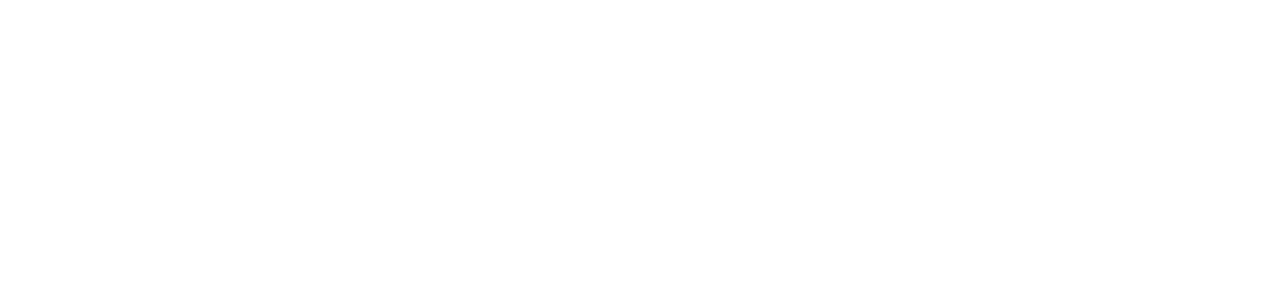
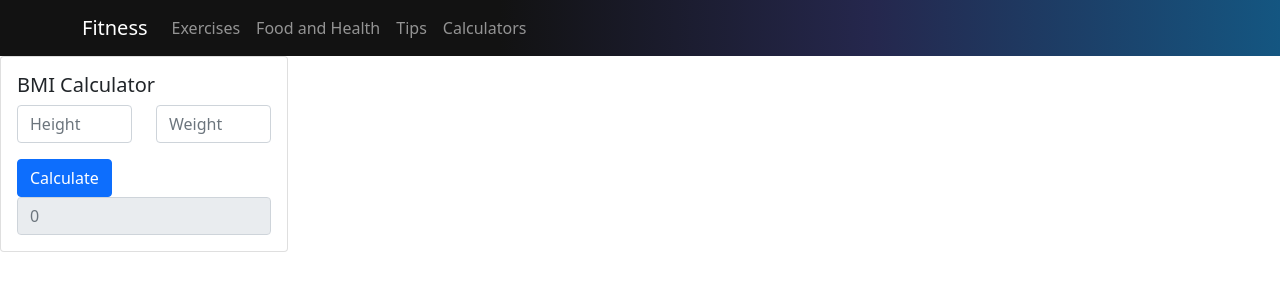
Before and after one commit to Mange99/Janet-Jackson, a React (Create React App) app: page /calculators in a window 1280 px wide. Before the commit this address had no page. Shown: the top 300 px of the page. Built offline with nearby package versions, Linux system fonts and the light colour scheme.

Commit message:
calculator page is created as well as BMI calculator

```diff
--- /dev/null
+++ b/src/components/calculatorCards/bmiCalculator.tsx
@@ -0,0 +1,58 @@
+import { Props } from "framer-motion/types/types";
+import React, { useState } from 'react';
+import { Button, Card, Col, Form, Row } from "react-bootstrap";
+import ReactDOM from "react-dom";
+import internal from "stream";
+
+
+let height:number=0;
+let weight:number=0;
+
+function bmiCalculate(){
+  const heightMeter: number = height/100;
+  return weight/(heightMeter*heightMeter);
+
+}
+
+export function BmiCalculator() {
+  const [bmi, setBmi] = useState(0);
+
+  return (
+    <>
+      <Card style={{ width: "18rem" }}>
+        <Card.Body>
+          <Card.Title>BMI Calculator</Card.Title>
+
+          <Form>
+            <Form.Group className="mb-3" controlId="formBasicEmail">
+
+              <Form>
+                <Row>
+                  <Col>
+                  <Form.Group controlId="height">
+                    <Form.Control onChange={(e)=>(height=Number(e.target.value))}  min="0" max="220" type="number" placeholder="Height" />
+                    </Form.Group>
+                  </Col>
+                  <Col>
+                  <Form.Group  controlId="weight">
+                    <Form.Control onChange={(e)=>(weight=Number(e.target.value))}  min="0" max ="160" type="number" placeholder="Weight" />
+                    </Form.Group>
+                  </Col>
+                </Row>
+
+              </Form>
+
+
+            </Form.Group>
+
+          </Form>
+
+          <Button onClick={() => setBmi(bmiCalculate)} variant="primary">Calculate</Button>
+          <Form.Control type="text" placeholder={bmi+""} readOnly />
+
+
+        </Card.Body>
+      </Card>
+    </>
+  );
+}
--- /dev/null
+++ b/src/components/calculatorPage/calculatorPage.tsx
@@ -0,0 +1,12 @@
+
+import { BmiCalculator } from "../calculatorCards/bmiCalculator"
+
+ export function CalculatorPage(){
+     return (
+        <BmiCalculator/>
+     )
+
+
+
+
+ }
--- a/src/components/deaBtn/buttonOneCss.css
+++ /dev/null
@@ -1,3 +0,0 @@
-.buttonOne {
-  background-color: blue;
-}
--- a/src/components/header/headerComponent.tsx
+++ b/src/components/header/headerComponent.tsx
@@ -15,6 +15,7 @@ export function HeaderComponent(){
       <Nav.Link href="exercise">Exercises</Nav.Link>
       <Nav.Link href="food-and-helth">Food and Health</Nav.Link>
       <Nav.Link href="tips">Tips</Nav.Link>
+      <Nav.Link href="calculators">Calculators</Nav.Link>
     </Nav>
     </Container>
   </Navbar>
--- a/src/index.tsx
+++ b/src/index.tsx
@@ -9,6 +9,7 @@ import {HeaderComponent} from "../src/components/header/headerComponent";
 import {ExerciseCard} from "../src/components/exerciseCard/exerciseCard";
 import {ExerciseCardGrid} from "../src/components/exerciseCardGrid/exerciseCardGrid";
 import {ExercisePage} from "../src/components/exercisePage/exercisePage";
+import {CalculatorPage} from "../src/components/calculatorPage/calculatorPage";
 
 ReactDOM.render(
   <React.StrictMode>
@@ -17,6 +18,7 @@ ReactDOM.render(
       <Routes>
       <Route path ="/" element={<HeaderComponent/>}>
         <Route path="exercise" element={<ExercisePage/>}/>
+        <Route path="calculators" element= {<CalculatorPage/>}/>
         </Route>
       </Routes>
       </BrowserRouter>
```
Also changed, not shown: src/App.tsx (+2 -7 lines), src/components/MagnusBtn.tsx (deleted, +0 -11 lines), src/components/TorbjornBtn.tsx (deleted, +0 -13 lines), src/components/deaBtn/buttonOne.tsx (deleted, +0 -13 lines).
